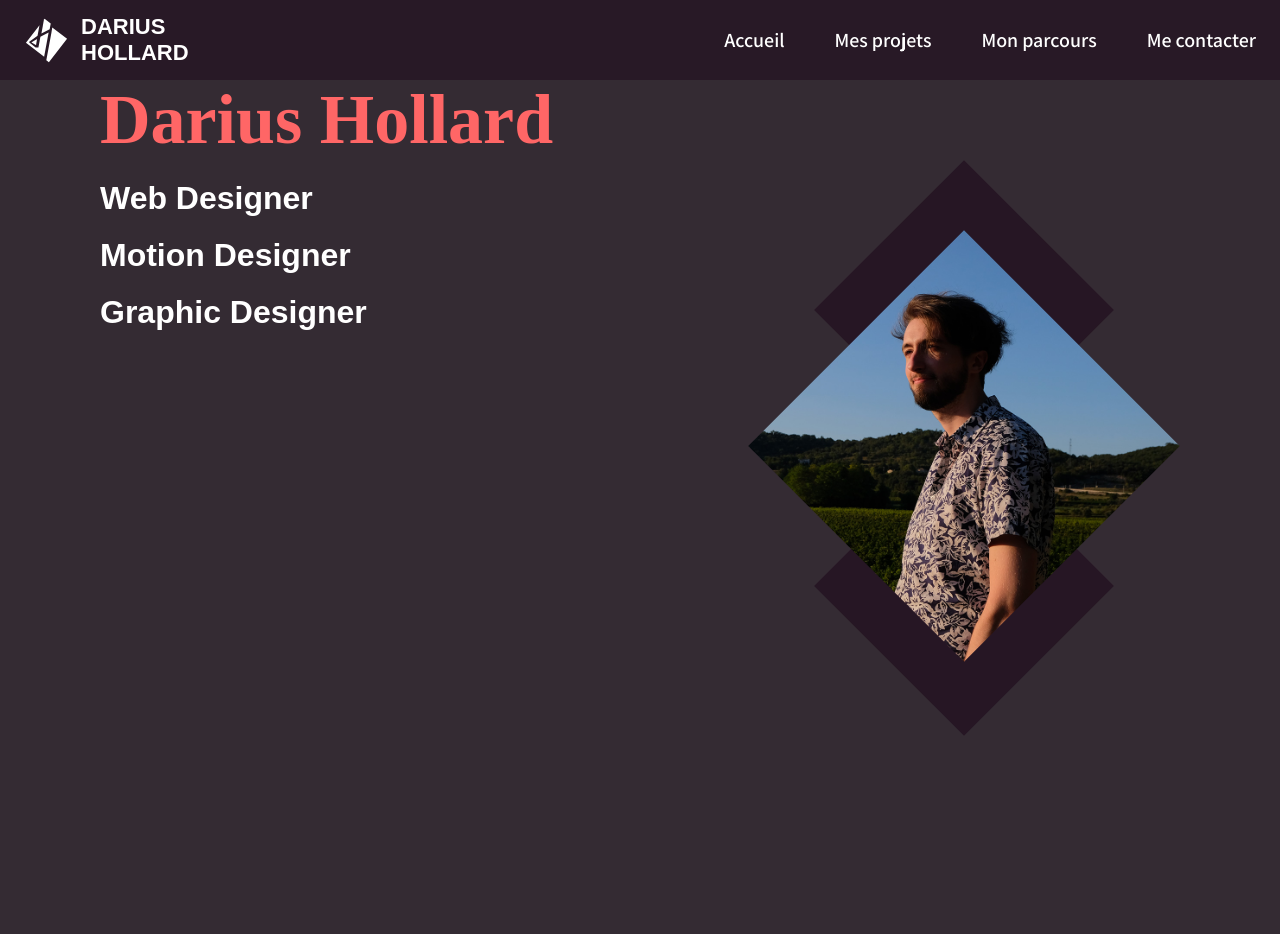
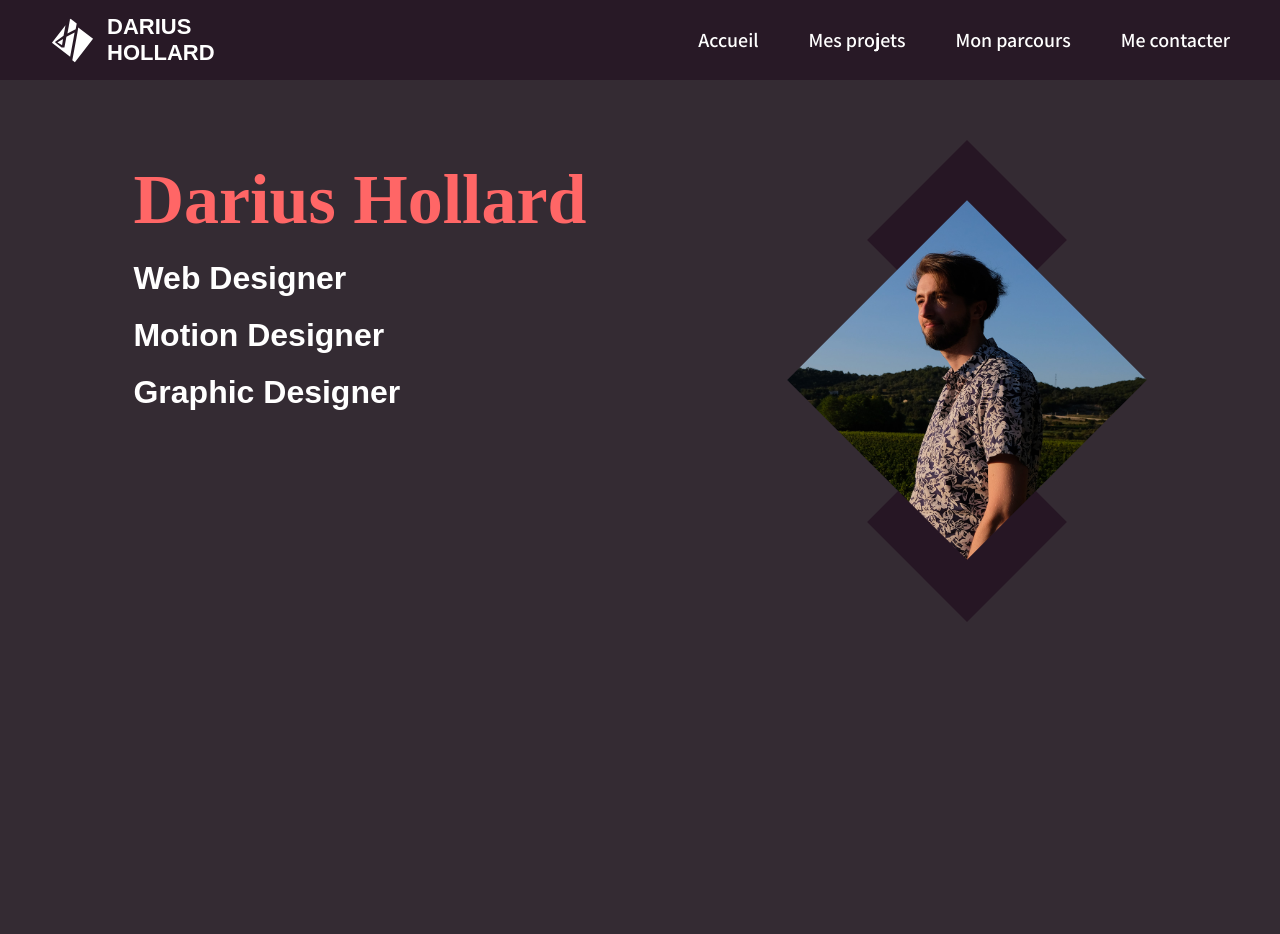
Before and after one commit to dhollard/site_portfolio, a PHP site: page /fr/accueil.php in a window 1280 px wide. Shown: the top 934 px of the page. After the commit the page ends 621 px from the top, so only its background shows below. Run offline with PHP 8.4, Linux system fonts and the light colour scheme; some web fonts are replaced.

Commit message:
amélioration padding navbar et amélioration responsive section 01 accueil

```diff
--- a/assets/css/style-accueil.css
+++ b/assets/css/style-accueil.css
@@ -170,6 +170,16 @@ main {
     background: rgba(38, 22, 36, 0.8);
   }
 }
+@media (min-width: 768px) {
+  .navbar {
+    padding: 0 50px;
+  }
+}
+@media (min-width: 1600px) {
+  .navbar {
+    padding: 0 100px;
+  }
+}
 .navbar.active {
   background: #261624;
 }
@@ -336,29 +346,37 @@ main {
   background: #342B33;
   padding: 80px 20px;
   display: flex;
+  justify-content: center;
+  gap: 130px;
 }
 @media (min-width: 992px) {
   #sec-home-01 {
-    padding: 80px 100px;
+    padding: 125px 20px;
+  }
+}
+@media (min-width: 1200px) {
+  #sec-home-01 {
+    padding: 160px 20px;
+    gap: 200px;
+  }
+}
+@media (min-width: 1600px) {
+  #sec-home-01 {
+    gap: 150px;
+  }
+}
+@media (min-width: 1900px) {
+  #sec-home-01 {
+    gap: 250px;
   }
 }
 #sec-home-01 .col-left {
   display: block;
-  width: 100%;
+  width: fit-content;
 }
 @media (max-width: 400px) {
   #sec-home-01 .col-left {
     font-size: 36px;
-  }
-}
-@media (min-width: 992px) {
-  #sec-home-01 .col-left {
-    width: 50%;
-  }
-}
-@media (min-width: 1200px) {
-  #sec-home-01 .col-left {
-    width: 60%;
   }
 }
 #sec-home-01 .col-left .sec-title {
@@ -484,50 +502,64 @@ main {
 }
 #sec-home-01 .col-right {
   display: none;
-  width: 50%;
+  width: fit-content;
 }
 @media (min-width: 992px) {
   #sec-home-01 .col-right {
     display: flex;
   }
 }
-@media (min-width: 1200px) {
-  #sec-home-01 .col-right {
-    width: 40%;
-  }
-}
 #sec-home-01 .col-right .portrait-content {
   width: 100%;
-  max-width: 460px;
-  margin: auto;
+  max-width: 360px;
+  margin: auto 0 auto auto;
   position: relative;
-  padding: 150px 0px;
+  padding: 40px 0px;
+}
+@media (min-width: 1600px) {
+  #sec-home-01 .col-right .portrait-content {
+    max-width: 460px;
+  }
 }
 #sec-home-01 .col-right .portrait-content #square-1 {
   background: #261624;
-  width: 300px;
-  height: 300px;
+  width: 200px;
+  height: 200px;
   transform-origin: center;
   position: absolute;
   transform: translate(-50%, 0);
   left: 50%;
-  top: 80px;
+  top: -20px;
   -webkit-mask-image: url("/assets/mask/mask-losange.svg");
   mask-image: url("/assets/mask/mask-losange.svg");
   transition: transform 0.3s ease-out;
+  pointer-events: none;
+}
+@media (min-width: 1600px) {
+  #sec-home-01 .col-right .portrait-content #square-1 {
+    width: 250px;
+    height: 250px;
+  }
 }
 #sec-home-01 .col-right .portrait-content #square-2 {
   background: #261624;
-  width: 300px;
-  height: 300px;
+  width: 200px;
+  height: 200px;
   transform-origin: center;
   position: absolute;
   transform: translate(-50%, 0);
   left: 50%;
-  bottom: 80px;
+  bottom: -18px;
   -webkit-mask-image: url("/assets/mask/mask-losange.svg");
   mask-image: url("/assets/mask/mask-losange.svg");
   transition: transform 0.3s ease-out;
+  pointer-events: none;
+}
+@media (min-width: 1600px) {
+  #sec-home-01 .col-right .portrait-content #square-2 {
+    width: 250px;
+    height: 250px;
+  }
 }
 #sec-home-01 .col-right .portrait-content .portrait {
   width: 100%;
@@ -541,17 +573,25 @@ main {
   transform: scale(1.03);
 }
 #sec-home-01 .col-right .portrait-content:hover #square-1 {
-  transform: translate(-42%, -8%);
+  transform: translate(-44%, -8%);
 }
 #sec-home-01 .col-right .portrait-content:hover #square-2 {
-  transform: translate(-58%, 8%);
+  transform: translate(-56%, 8%);
 }
 #sec-home-01 .col-right .portrait-content #parcours-box {
   position: absolute;
   left: -100px;
-  top: 20%;
+  top: 4%;
   width: 230px;
   height: auto;
+  pointer-events: none;
+  transform: scale(0.8);
+}
+@media (min-width: 1600px) {
+  #sec-home-01 .col-right .portrait-content #parcours-box {
+    transform: scale(1);
+    top: 9%;
+  }
 }
 #sec-home-01 .col-right .portrait-content #parcours-box #path-parc-1 {
   stroke-dasharray: 210;
--- a/assets/scss/_global.scss
+++ b/assets/scss/_global.scss
@@ -41,7 +41,7 @@ main {
 
     }
 
-    // media query
+    // media query .navbar
     @include mquery.laptop {
         background: rgba(38, 22, 36, 0.5);
         transition: background 0.3s ease-in-out;
@@ -49,6 +49,16 @@ main {
         &:hover {
             background: rgba(38, 22, 36, 0.8);
         }
+    }
+
+    // media query .navbar
+    @include mquery.landscape {
+        padding: 0 50px;
+    }
+
+    // media query .navbar
+    @include mquery.desktop-xl {
+        padding: 0 100px;
     }
 
     //navbar lorsqu'hamburger = ouvert
--- a/assets/scss/_mquery.scss
+++ b/assets/scss/_mquery.scss
@@ -6,7 +6,7 @@
     @media (min-width: 500px) { @content; }
 }
 
-@mixin mobile-xl {
+@mixin landscape {
     @media (min-width: 768px) { @content; }
 }
 
--- a/assets/scss/style-accueil.scss
+++ b/assets/scss/style-accueil.scss
@@ -8,16 +8,37 @@
     background: color.$ambiance-100;
     padding: 80px 20px;
     display: flex;
+    justify-content: center;
+    gap: 130px;
 
-    // media query
+    // media query #sec-home-01
     @include mquery.laptop {
-        padding: 80px 100px;
+        //padding: 160px 100px 80px 100px;
+        padding: 125px 20px;
+
+    }
+
+    // media query #sec-home-01
+    @include mquery.desktop {
+        padding: 160px 20px;
+        gap: 200px;
+    }
+
+    // media query #sec-home-01
+    @include mquery.desktop-xl {
+        //padding: 160px 140px 80px 140px;
+        gap: 150px;
+    }
+
+    // media query #sec-home-01
+    @include mquery.widescreen {
+        gap: 250px;
     }
 
     // conteneur gros titre et jobs
     .col-left {
         display: block;
-        width: 100%;
+        width: fit-content;
 
             // media query
             @include mquery.phone {
@@ -26,12 +47,12 @@
 
             // media query
             @include mquery.laptop {
-                width: 50%;
+                //width: 50%;
             }
 
             // media query
-            @include mquery.desktop {
-                width: 60%;
+            @include mquery.desktop-xl {
+                //width: 65%;
             }
 
         // titre
@@ -159,51 +180,77 @@
     // conteneur photo "mon parcours"
     .col-right {
         display: none;
-        width: 50%;
+        width: fit-content;
 
-            // media query
+            // media query .col-right
             @include mquery.laptop {
                 display: flex;
             }
 
-            // media query
+            // media query .col-right
             @include mquery.desktop {
-                width: 40%;
+                //width: 50%;
+            }
+
+            // media query .col-right
+            @include mquery.desktop-xl {
+                //width: 35%;
             }
 
             .portrait-content {
                 width: 100%;
-                max-width: 460px;
-                margin: auto;
+                max-width: 360px;
+                margin: auto 0 auto auto;
                 position: relative;
-                padding: 150px 0px;
+                padding: 40px 0px;
+
+                // media query .portrait-content
+                @include mquery.desktop-xl {
+                    max-width: 460px;
+                }
 
                 #square-1 {
                     background: color.$ambiance-120;
-                    width: 300px;
-                    height: 300px;
+                    width: 200px;
+                    height: 200px;
                     transform-origin: center;
                     position: absolute;
                     transform: translate(-50%, 0);
                     left: 50%;
-                    top: 80px;
+                    //top: -10px;
+                    top: -20px;
                     -webkit-mask-image: url("/assets/mask/mask-losange.svg");
                     mask-image: url("/assets/mask/mask-losange.svg");
                     transition: transform 0.3s ease-out;
+                    pointer-events: none;
+
+                    // media query #square-1
+                    @include mquery.desktop-xl {
+                        width: 250px;
+                        height: 250px;
+                    }
                 }
 
                 #square-2 {
                     background: color.$ambiance-120;
-                    width: 300px;
-                    height: 300px;
+                    width: 200px;
+                    height: 200px;
                     transform-origin: center;
                     position: absolute;
                     transform: translate(-50%, 0);
                     left: 50%;
-                    bottom: 80px;
+                    //bottom: 0px;
+                    bottom: -18px;
                     -webkit-mask-image: url("/assets/mask/mask-losange.svg");
                     mask-image: url("/assets/mask/mask-losange.svg");
                     transition: transform 0.3s ease-out;
+                    pointer-events: none;
+
+                    // media query #square-2
+                    @include mquery.desktop-xl {
+                        width: 250px;
+                        height: 250px;
+                    }
                 }
 
                 .portrait {
@@ -220,19 +267,27 @@
                 }
 
                 &:hover #square-1 {
-                    transform: translate(-42%, -8%);
+                    transform: translate(-44%, -8%);
                 }
 
                 &:hover #square-2 {
-                    transform: translate(-58%, 8%);
+                    transform: translate(-56%, 8%);
                 }
 
                 #parcours-box {
                     position: absolute;
                     left: -100px;
-                    top: 20%;
+                    top: 4%;
                     width: 230px;
                     height: auto;
+                    pointer-events: none;
+                    transform: scale(0.8);
+
+                    // media query #parcours-box
+                    @include mquery.desktop-xl {
+                        transform: scale(1);
+                        top: 9%;
+                    }
 
                     #path-parc-1 {
                         stroke-dasharray: 210;
--- a/fr/accueil.php
+++ b/fr/accueil.php
@@ -43,25 +43,22 @@
 
                 <div class="col-right">
 
-                    <div class="portrait-content">
+                    <a class="portrait-content" href="#">
                         <div id="square-1"></div>
                         <div id="square-2"></div>
                         <img class="portrait" src="/assets/img/portrait-dh.jpg">
                         <div id="parcours-box">
-                            <!-- <svg viewBox="0 0 340 333">
-                                <path id="path-parc-1" d="M2 33.5C41.1667 46.1667 135.7 58.2 200.5 5" stroke="white" fill="transparent" stroke-width="11"/>
-                            </svg>-->
                             <svg width="auto" height="auto" fill="none" xmlns="http://www.w3.org/2000/svg">
                                 <text id="bulle-txt" x="0" y="30" fill="white">Mon parcours</text>
                                 <path id="path-parc-2" d="M154.5 71.5C160.333 84.1667 181 110.3 217 113.5" stroke="white" fill="none" stroke-width="11"/>
                                 <path id="path-parc-1"d="M2 33.5C41.1667 46.1667 135.7 58.2 200.5 5" stroke="white" fill="none" stroke-width="11"/>
                             </svg>
                         </div>
-                    </div>
+                    </a>
 
                 </div>
 
-                <div class="bottom-tab">
+                <div class="bottom-tab" style="display: none;">
 
                 </div>
 
```
Also changed, not shown: 1 other file.
